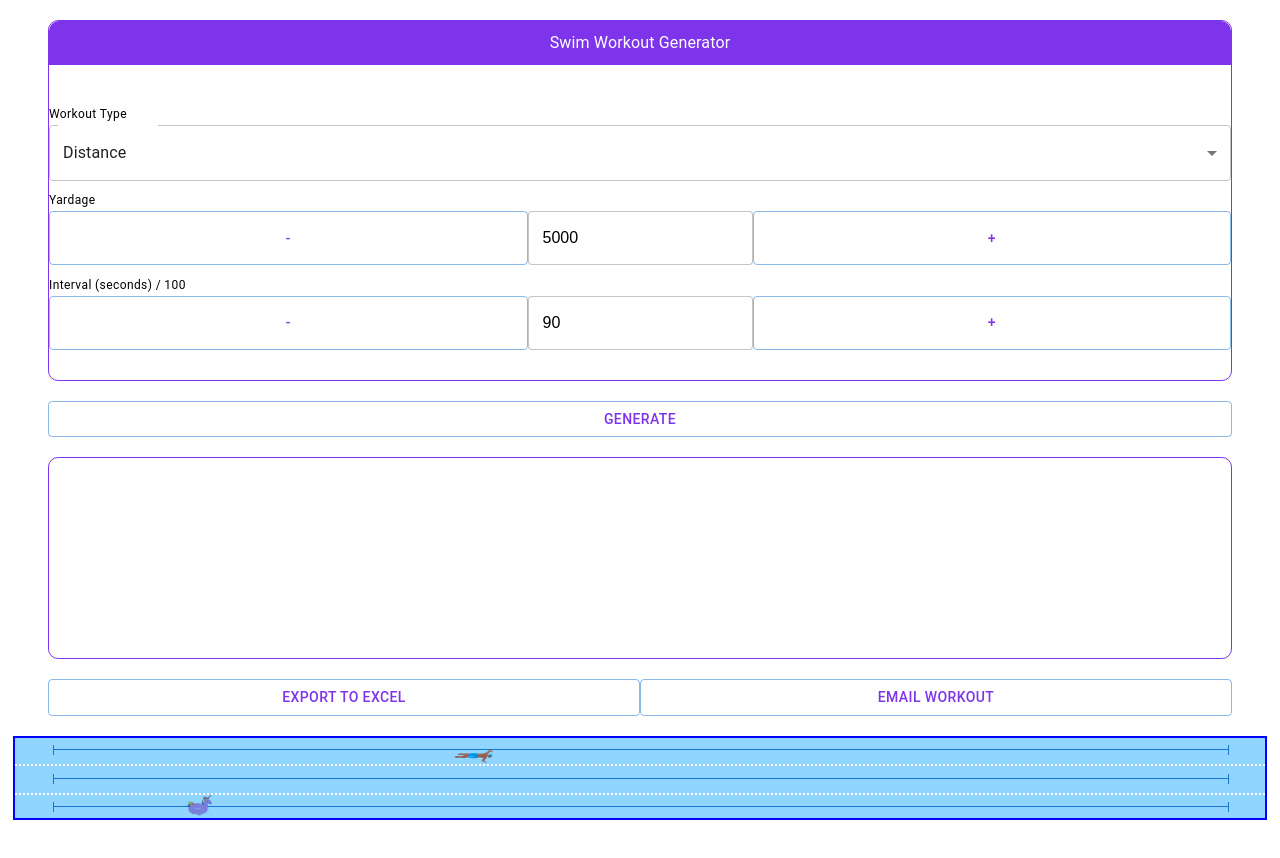
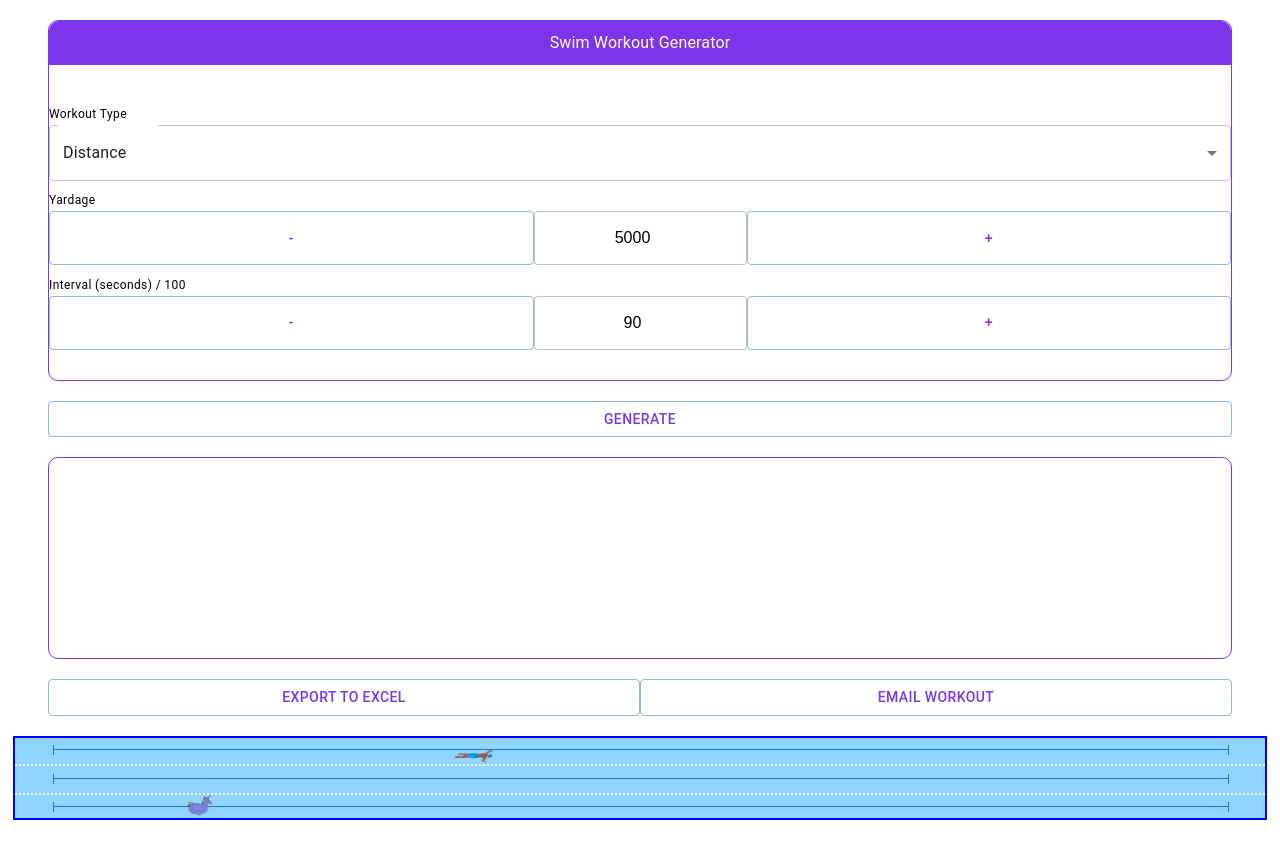
Before and after one commit to legaudinier/swimWorkouts, a React (Vite) app: page / in a window 1280 px wide. Shown: the top 858 px of the page. Built offline with nearby package versions, Linux system fonts and the light colour scheme.

Commit message:
Clean up

```diff
--- a/src/App.tsx
+++ b/src/App.tsx
@@ -127,9 +127,9 @@ function App() {
                 '& #yardageInput': {
                   borderRadius: '4px',
                   height: '50px',
-                  paddingLeft: '14px',
                   border: '.5px solid rgba(0, 0, 0, 0.23)',
-                  fontSize: 'inherit'
+                  fontSize: 'inherit',
+                  textAlign: 'center'
                 },
               }}>
                 <input
@@ -163,9 +163,9 @@ function App() {
                   '& #intervalInput': {
                     borderRadius: '4px',
                     height: '50px',
-                    paddingLeft: '14px',
                     border: '.5px solid rgba(0, 0, 0, 0.23)',
-                    fontSize: 'inherit'
+                    fontSize: 'inherit',
+                    textAlign: 'center'
                   },
                 }}>
                   <input
```
